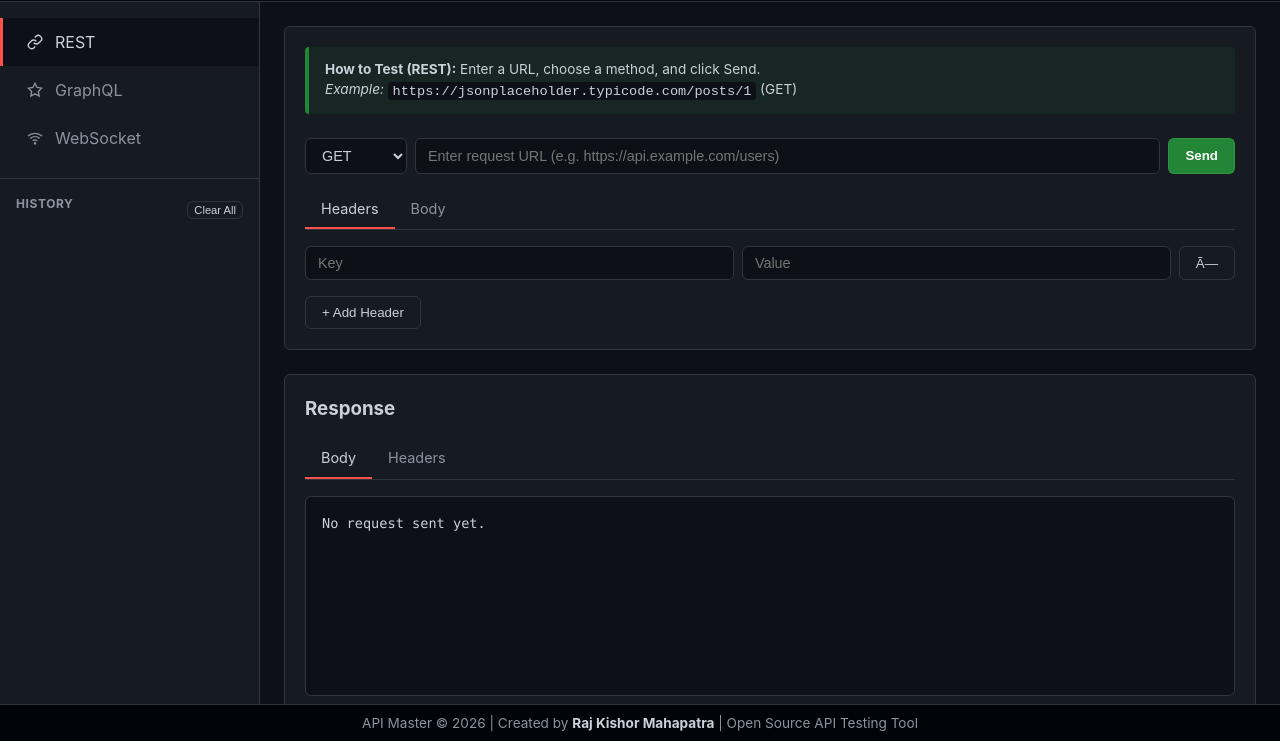
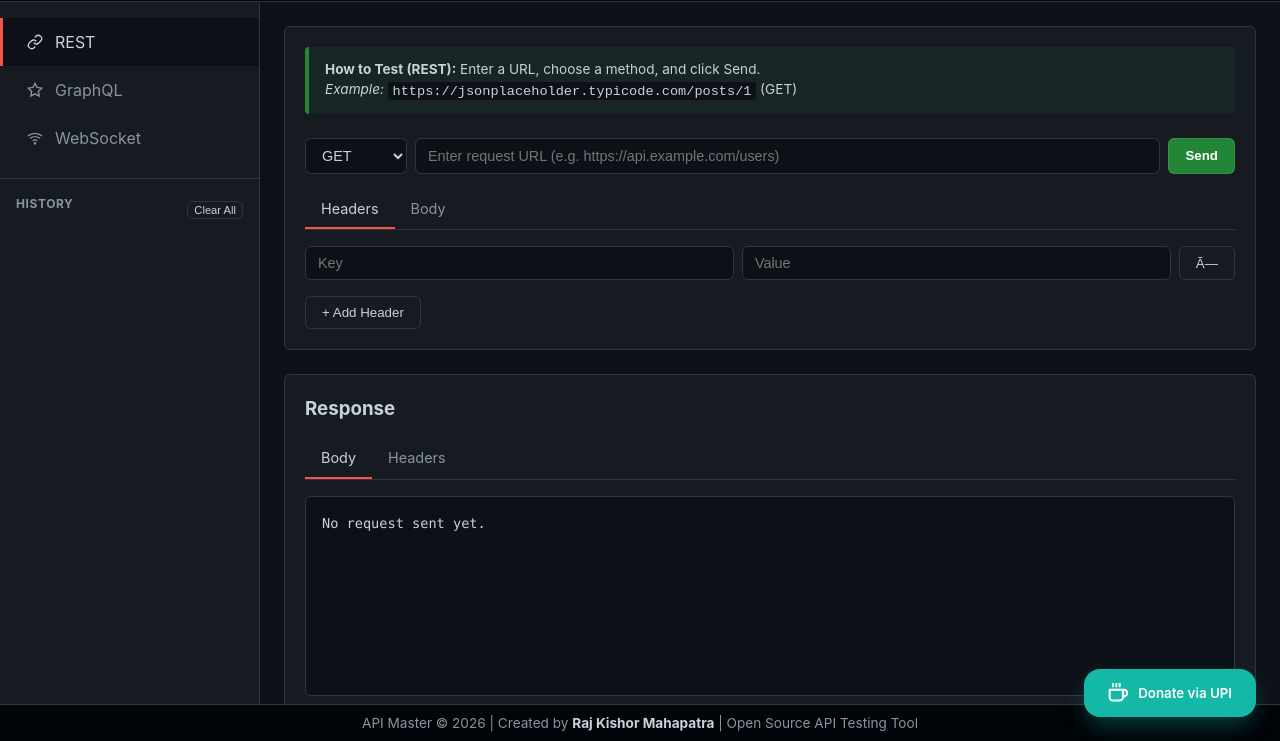
Before and after one commit to itsrkmahapatra/API-Master, a website: page index.html in a window 1280 px wide. Shown: the part 59-800 px from the top of the page. Drawn offline with Linux system fonts and the light colour scheme.

Commit message:
fix: remove BMC widget and add UPI donate widget

```diff
--- a/index.html
+++ b/index.html
@@ -185,6 +185,6 @@
     </footer>
 
     <script src="js/app.js"></script>
-<script data-name="BMC-Widget" data-cfasync="false" src="https://cdnjs.buymeacoffee.com/1.0.0/widget.prod.min.js" data-id="itsrkmahapatra" data-description="Support me on Buy me a coffee!" data-message="" data-color="#5F7FFF" data-position="Right" data-x_margin="18" data-y_margin="18"></script>
+    <script src="js/upi-widget.js"></script>
 </body>
 </html>
```
